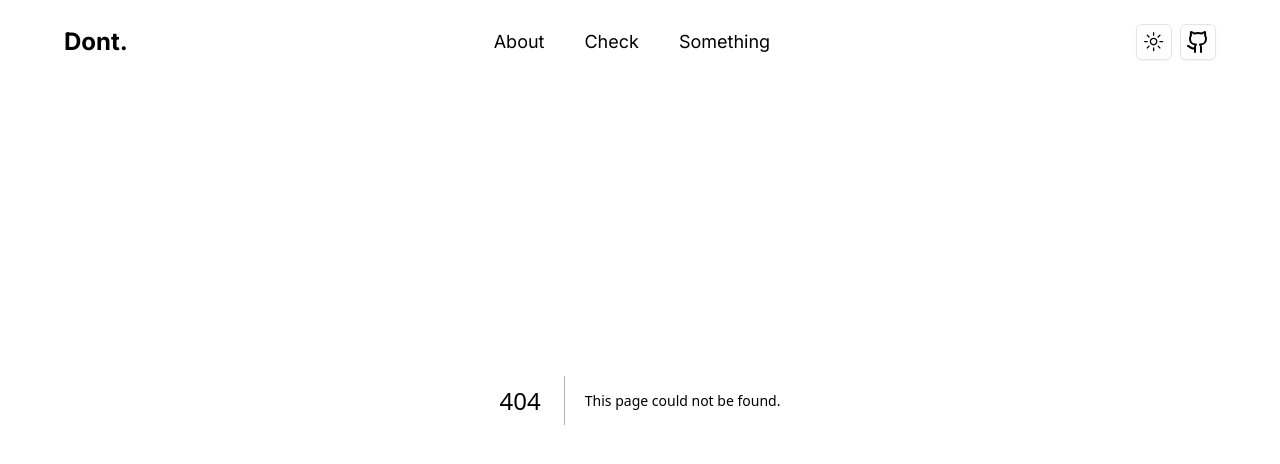
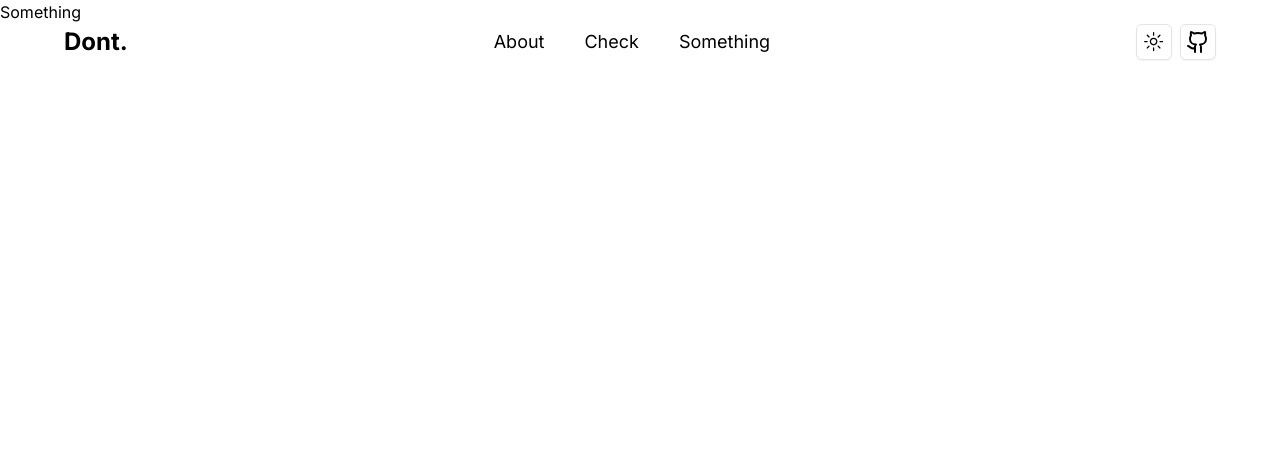
Before and after one commit to BlitZSenpai/Dont, a Next.js app: page /something in a window 1280 px wide. Before the commit this address had no page. Shown: the top 464 px of the page. Built offline with nearby package versions, Linux system fonts and the light colour scheme.

Commit message:
add: link pages

```diff
--- /dev/null
+++ b/src/app/(routes)/check/page.tsx
@@ -0,0 +1,5 @@
+const CheckPage = () => {
+  return <div>check</div>;
+};
+
+export default CheckPage;
--- /dev/null
+++ b/src/app/(routes)/something/page.tsx
@@ -0,0 +1,5 @@
+const SomethingPage = () => {
+  return <div>Something</div>;
+};
+
+export default SomethingPage;
```
Also changed, not shown: 1 other file (tests, documents, lock files or other folders).
